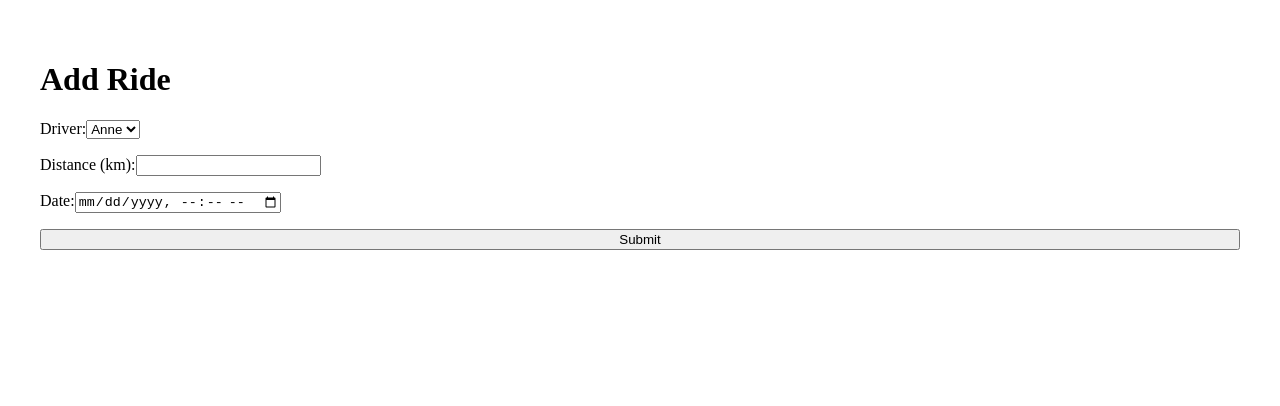
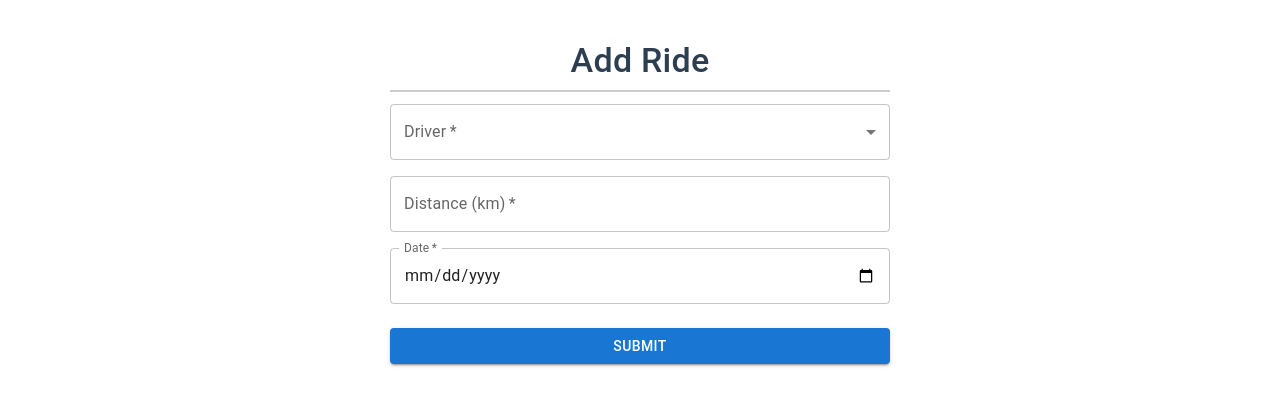
Before and after one commit to bramreinders97/SplitserV2, a React (Vite) app in the folder frontend/waggo/: page /waggo/add-ride in a window 1280 px wide. Shown: the top 406 px of the page. Built offline with nearby package versions, Linux system fonts and the light colour scheme.

Commit message:
make both pages pretty, have no default driver/payer

```diff
--- a/frontend/waggo/src/pages/AddExpense.jsx
+++ b/frontend/waggo/src/pages/AddExpense.jsx
@@ -12,7 +12,7 @@ import {
 } from '@mui/material'
 
 export default function AddExpense() {
-  const [payer, setPayer] = useState('Anne')
+  const [payer, setPayer] = useState('')
   const [amount, setAmount] = useState('')
   const [description, setDescription] = useState('')
   const [date, setDate] = useState('')
@@ -72,13 +72,16 @@ export default function AddExpense() {
       {status === 'success' && <Alert severity="success" sx={{ mb: 2 }}>Expense added successfully!</Alert>}
       {status && status !== 'success' && <Alert severity="error" sx={{ mb: 2 }}>{status}</Alert>}
 
-      <FormControl fullWidth sx={{ mb: 2 }}>
+      <FormControl fullWidth required sx={{ mb: 2 }}>
         <InputLabel>Payer</InputLabel>
         <Select
           value={payer}
           label="Payer"
           onChange={(e) => setPayer(e.target.value)}
         >
+          <MenuItem value="" disabled>
+            Select a payer
+          </MenuItem>
           <MenuItem value="Anne">Anne</MenuItem>
           <MenuItem value="Bram">Bram</MenuItem>
         </Select>
--- a/frontend/waggo/src/pages/AddRide.jsx
+++ b/frontend/waggo/src/pages/AddRide.jsx
@@ -1,82 +1,124 @@
-import { useState } from 'react'
-import { API_BASE } from '../config'
+// waggo/src/pages/AddRide.jsx
+import { useState } from 'react';
+import {
+  Box,
+  Button,
+  MenuItem,
+  Select,
+  TextField,
+  Typography,
+  Alert,
+} from '@mui/material';
+import { API_BASE } from '../config';
 
 export default function AddRide() {
-  const [driver, setDriver] = useState('Anne')
-  const [distance, setDistance] = useState('')
-  const [date, setDate] = useState('')
-  const [status, setStatus] = useState(null)
+  const [driver, setDriver] = useState('');
+  const [distance, setDistance] = useState('');
+  const [date, setDate] = useState('');
+  const [status, setStatus] = useState(null);
 
   const handleSubmit = async (e) => {
-    e.preventDefault()
-    setStatus(null)
+    e.preventDefault();
+    setStatus(null);
 
     const body = {
       driver,
       distance: parseFloat(distance),
-      date: date.replace('T', ' ') + ':00',
-    }
-
-    console.log('Submitting body:', body)
+      date: date + ' 00:00:00',
+    };
 
     try {
       const res = await fetch(`${API_BASE}/add_ride`, {
         method: 'POST',
         headers: { 'Content-Type': 'application/json' },
         body: JSON.stringify(body),
-      })
+      });
 
-      const result = await res.json()
-
-      console.log('Response status:', res.status)
-      console.log('Response JSON:', result)
-
+      const result = await res.json();
       if (res.ok) {
-        setStatus('Success')
-        setDistance('')
-        setDate('')
+        setStatus({ type: 'success', message: 'Ride added successfully' });
+        setDistance('');
+        setDate('');
       } else {
-        setStatus(result.error || 'Failed')
+        setStatus({ type: 'error', message: result.error || 'Failed to add ride' });
       }
     } catch (err) {
-      console.error('Fetch error:', err)
-      setStatus('Error')
+      setStatus({ type: 'error', message: 'Network error' });
     }
-  }
+  };
 
   return (
-    <div style={{ padding: '2rem' }}>
-      <h1>Add Ride</h1>
-      <form onSubmit={handleSubmit} style={{ display: 'flex', flexDirection: 'column', gap: '1rem' }}>
-        <label>
-          Driver:
-          <select value={driver} onChange={(e) => setDriver(e.target.value)}>
-            <option value="Anne">Anne</option>
-            <option value="Bram">Bram</option>
-          </select>
-        </label>
-        <label>
-          Distance (km):
-          <input
+    <Box sx={{ maxWidth: 500, margin: 'auto', padding: '2rem' }}>
+      {status && (
+        <Alert severity={status.type} sx={{ mb: 3 }}>
+          {status.message}
+        </Alert>
+      )}
+
+      <Typography
+        variant="h4"
+        component="h1"
+        align="center"
+        gutterBottom
+        sx={{
+          fontFamily: 'Roboto, sans-serif',
+          color: '#2c3e50',
+          fontWeight: 500,
+          borderBottom: '2px solid #ccc',
+          paddingBottom: '0.5rem',
+        }}
+      >
+        Add Ride
+      </Typography>
+
+      <form onSubmit={handleSubmit}>
+        <Box mb={2}>
+          <TextField
+            label="Driver"
+            select
+            fullWidth
+            value={driver}
+            onChange={(e) => setDriver(e.target.value)}
+            required
+          >
+            <MenuItem value="" disabled>
+              Select a driver
+            </MenuItem>
+            <MenuItem value="Anne">Anne</MenuItem>
+            <MenuItem value="Bram">Bram</MenuItem>
+          </TextField>
+        </Box>
+
+        <Box mb={2}>
+          <TextField
+            label="Distance (km)"
             type="number"
             step="0.1"
+            fullWidth
             value={distance}
             onChange={(e) => setDistance(e.target.value)}
             required
           />
-        </label>
-        <label>
-          Date:
-          <input
-            type="datetime-local"
+        </Box>
+
+        <Box mb={3}>
+          <TextField
+            label="Date"
+            type="date"
+            fullWidth
             value={date}
             onChange={(e) => setDate(e.target.value)}
+            InputLabelProps={{ shrink: true }}
             required
           />
-        </label>
-        <button type="submit">Submit</button>
+        </Box>
+
+        <Box mt={2} mb={2}>
+          <Button variant="contained" type="submit" fullWidth>
+            Submit
+          </Button>
+        </Box>
       </form>
-      {status && <p>{status}</p>}
-    </div>
-  )
+    </Box>
+  );
 }
```
